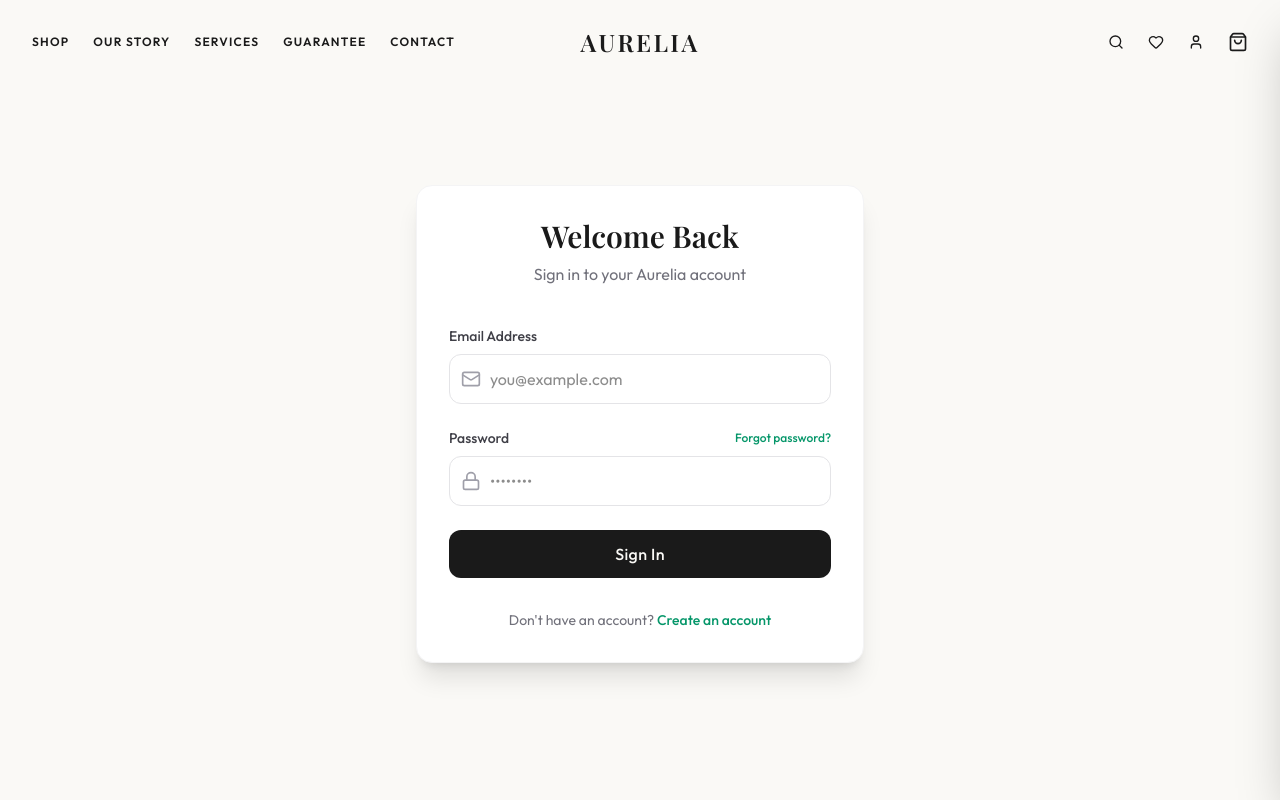
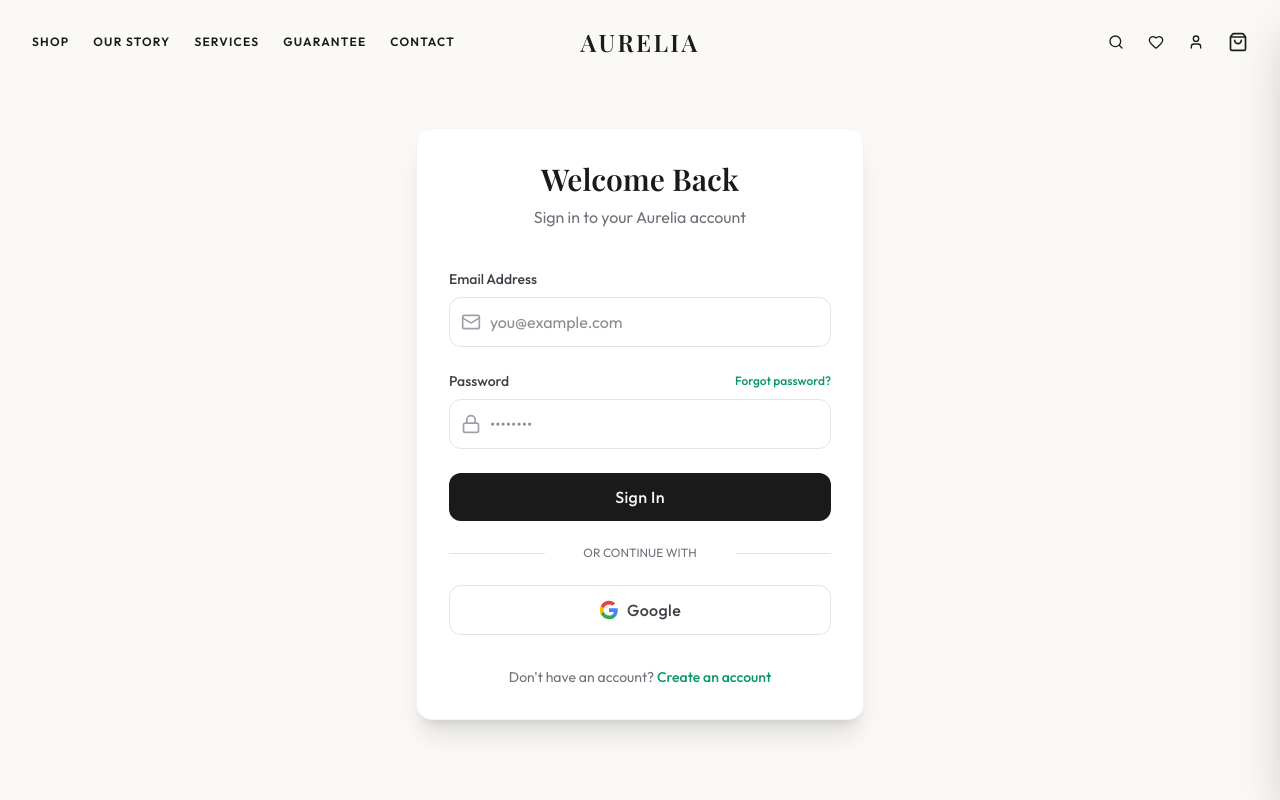
Before and after one commit to fluxifydev/Aurelia, a Next.js app: page /login in a window 1280 px wide. Shown: the top 800 px of the page. Built offline with nearby package versions, Linux system fonts and the light colour scheme; no server answers; a web font is replaced by a local one.

Commit message:
feat: add Google Authentication

```diff
--- a/src/app/login/page.tsx
+++ b/src/app/login/page.tsx
@@ -8,12 +8,14 @@ import toast from "react-hot-toast";
 import Link from "next/link";
 import { Loader2, Mail, Lock } from "lucide-react";
 import PublicRoute from "@/components/PublicRoute";
+import { useAuth } from "@/context/AuthContext";
 
 export default function LoginPage() {
   const [email, setEmail] = useState("");
   const [password, setPassword] = useState("");
   const [loading, setLoading] = useState(false);
   const router = useRouter();
+  const { signInWithGoogle } = useAuth();
 
   const handleLogin = async (e: React.FormEvent) => {
     e.preventDefault();
@@ -84,6 +86,47 @@ export default function LoginPage() {
             </button>
           </form>
 
+          <div className="mt-6 flex items-center justify-between">
+            <span className="w-1/5 border-b border-zinc-200 lg:w-1/4"></span>
+            <span className="text-xs text-center text-zinc-500 uppercase">or continue with</span>
+            <span className="w-1/5 border-b border-zinc-200 lg:w-1/4"></span>
+          </div>
+
+          <button
+            type="button"
+            onClick={async () => {
+              try {
+                await signInWithGoogle();
+                toast.success("Successfully logged in with Google!");
+                router.push("/");
+              } catch (error: unknown) {
+                toast.error((error as Error).message || "Failed to log in with Google.");
+              }
+            }}
+            disabled={loading}
+            className="mt-6 w-full flex items-center justify-center space-x-2 border border-zinc-200 py-3 rounded-xl font-medium tracking-wide hover:bg-zinc-50 transition-all text-zinc-700"
+          >
+            <svg className="w-5 h-5" viewBox="0 0 24 24">
+              <path
+                d="M22.56 12.25c0-.78-.07-1.53-.2-2.25H12v4.26h5.92c-.26 1.37-1.04 2.53-2.21 3.31v2.77h3.57c2.08-1.92 3.28-4.74 3.28-8.09z"
+                fill="#4285F4"
+              />
+              <path
+                d="M12 23c2.97 0 5.46-.98 7.28-2.66l-3.57-2.77c-.98.66-2.23 1.06-3.71 1.06-2.86 0-5.29-1.93-6.16-4.53H2.18v2.84C3.99 20.53 7.7 23 12 23z"
+                fill="#34A853"
+              />
+              <path
+                d="M5.84 14.09c-.22-.66-.35-1.36-.35-2.09s.13-1.43.35-2.09V7.07H2.18C1.43 8.55 1 10.22 1 12s.43 3.45 1.18 4.93l2.85-2.22.81-.62z"
+                fill="#FBBC05"
+              />
+              <path
+                d="M12 5.38c1.62 0 3.06.56 4.21 1.64l3.15-3.15C17.45 2.09 14.97 1 12 1 7.7 1 3.99 3.47 2.18 7.07l3.66 2.84c.87-2.6 3.3-4.53 6.16-4.53z"
+                fill="#EA4335"
+              />
+            </svg>
+            <span>Google</span>
+          </button>
+
           <p className="mt-8 text-center text-sm text-zinc-500">
             Don&apos;t have an account?{" "}
             <Link href="/signup" className="text-emerald-600 font-medium hover:text-emerald-700">
--- a/src/app/signup/page.tsx
+++ b/src/app/signup/page.tsx
@@ -8,6 +8,7 @@ import toast from "react-hot-toast";
 import Link from "next/link";
 import { Loader2, Mail, Lock } from "lucide-react";
 import PublicRoute from "@/components/PublicRoute";
+import { useAuth } from "@/context/AuthContext";
 
 export default function SignupPage() {
   const [email, setEmail] = useState("");
@@ -15,6 +16,7 @@ export default function SignupPage() {
   const [confirmPassword, setConfirmPassword] = useState("");
   const [loading, setLoading] = useState(false);
   const router = useRouter();
+  const { signInWithGoogle } = useAuth();
 
   const handleSignup = async (e: React.FormEvent) => {
     e.preventDefault();
@@ -99,6 +101,47 @@ export default function SignupPage() {
             </button>
           </form>
 
+          <div className="mt-6 flex items-center justify-between">
+            <span className="w-1/5 border-b border-zinc-200 lg:w-1/4"></span>
+            <span className="text-xs text-center text-zinc-500 uppercase">or continue with</span>
+            <span className="w-1/5 border-b border-zinc-200 lg:w-1/4"></span>
+          </div>
+
+          <button
+            type="button"
+            onClick={async () => {
+              try {
+                await signInWithGoogle();
+                toast.success("Account created successfully with Google!");
+                router.push("/");
+              } catch (error: unknown) {
+                toast.error((error as Error).message || "Failed to sign up with Google.");
+              }
+            }}
+            disabled={loading}
+            className="mt-6 w-full flex items-center justify-center space-x-2 border border-zinc-200 py-3 rounded-xl font-medium tracking-wide hover:bg-zinc-50 transition-all text-zinc-700"
+          >
+            <svg className="w-5 h-5" viewBox="0 0 24 24">
+              <path
+                d="M22.56 12.25c0-.78-.07-1.53-.2-2.25H12v4.26h5.92c-.26 1.37-1.04 2.53-2.21 3.31v2.77h3.57c2.08-1.92 3.28-4.74 3.28-8.09z"
+                fill="#4285F4"
+              />
+              <path
+                d="M12 23c2.97 0 5.46-.98 7.28-2.66l-3.57-2.77c-.98.66-2.23 1.06-3.71 1.06-2.86 0-5.29-1.93-6.16-4.53H2.18v2.84C3.99 20.53 7.7 23 12 23z"
+                fill="#34A853"
+              />
+              <path
+                d="M5.84 14.09c-.22-.66-.35-1.36-.35-2.09s.13-1.43.35-2.09V7.07H2.18C1.43 8.55 1 10.22 1 12s.43 3.45 1.18 4.93l2.85-2.22.81-.62z"
+                fill="#FBBC05"
+              />
+              <path
+                d="M12 5.38c1.62 0 3.06.56 4.21 1.64l3.15-3.15C17.45 2.09 14.97 1 12 1 7.7 1 3.99 3.47 2.18 7.07l3.66 2.84c.87-2.6 3.3-4.53 6.16-4.53z"
+                fill="#EA4335"
+              />
+            </svg>
+            <span>Google</span>
+          </button>
+
           <p className="mt-8 text-center text-sm text-zinc-500">
             Already have an account?{" "}
             <Link href="/login" className="text-emerald-600 font-medium hover:text-emerald-700">
--- a/src/context/AuthContext.tsx
+++ b/src/context/AuthContext.tsx
@@ -4,20 +4,23 @@ import { createContext, useContext, useEffect, useState, ReactNode } from "react
 import {
   onAuthStateChanged,
   User,
-  signOut as firebaseSignOut
+  signOut as firebaseSignOut,
+  signInWithPopup
 } from "firebase/auth";
-import { auth } from "@/lib/firebase";
+import { auth, googleProvider } from "@/lib/firebase";
 
 interface AuthContextType {
   user: User | null;
   loading: boolean;
   logout: () => Promise<void>;
+  signInWithGoogle: () => Promise<void>;
 }
 
 const AuthContext = createContext<AuthContextType>({
   user: null,
   loading: true,
   logout: async () => {},
+  signInWithGoogle: async () => {},
 });
 
 export const useAuth = () => useContext(AuthContext);
@@ -44,8 +47,17 @@ export const AuthProvider = ({ children }: { children: ReactNode }) => {
     }
   };
 
+  const signInWithGoogle = async () => {
+    try {
+      await signInWithPopup(auth, googleProvider);
+    } catch (error) {
+      console.error("Error signing in with Google: ", error);
+      throw error;
+    }
+  };
+
   return (
-    <AuthContext.Provider value={{ user, loading, logout }}>
+    <AuthContext.Provider value={{ user, loading, logout, signInWithGoogle }}>
       {children}
     </AuthContext.Provider>
   );
--- a/src/lib/firebase.ts
+++ b/src/lib/firebase.ts
@@ -1,5 +1,5 @@
 import { initializeApp, getApps, getApp } from "firebase/app";
-import { getAuth } from "firebase/auth";
+import { getAuth, GoogleAuthProvider } from "firebase/auth";
 
 const firebaseConfig = {
   apiKey: process.env.NEXT_PUBLIC_FIREBASE_API_KEY || "AIzaSyAXbmZ6S4jviC88bWHlLb5pxLT4ZYuFoF8",
@@ -14,5 +14,6 @@ const firebaseConfig = {
 // Initialize Firebase only if it hasn't been initialized already (important for Next.js SSR)
 const app = !getApps().length ? initializeApp(firebaseConfig) : getApp();
 const auth = getAuth(app);
+const googleProvider = new GoogleAuthProvider();
 
-export { app, auth };
+export { app, auth, googleProvider };
```
